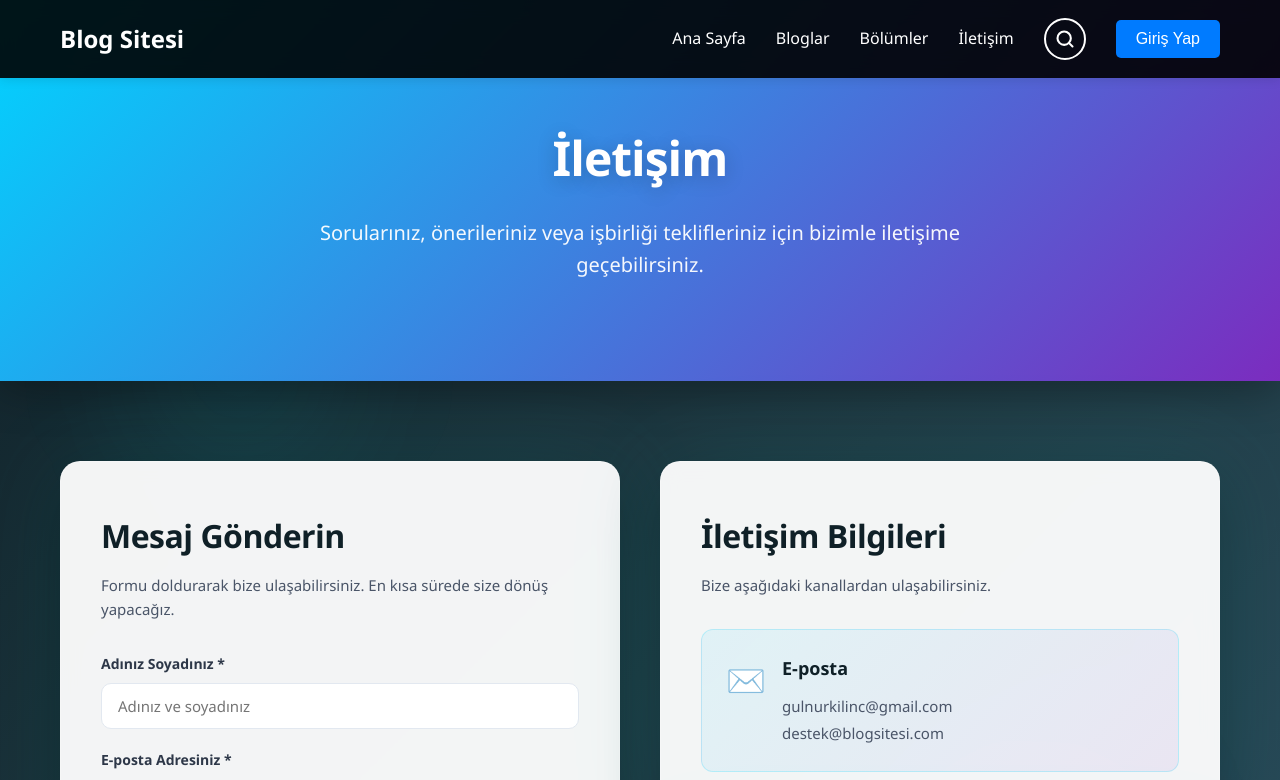
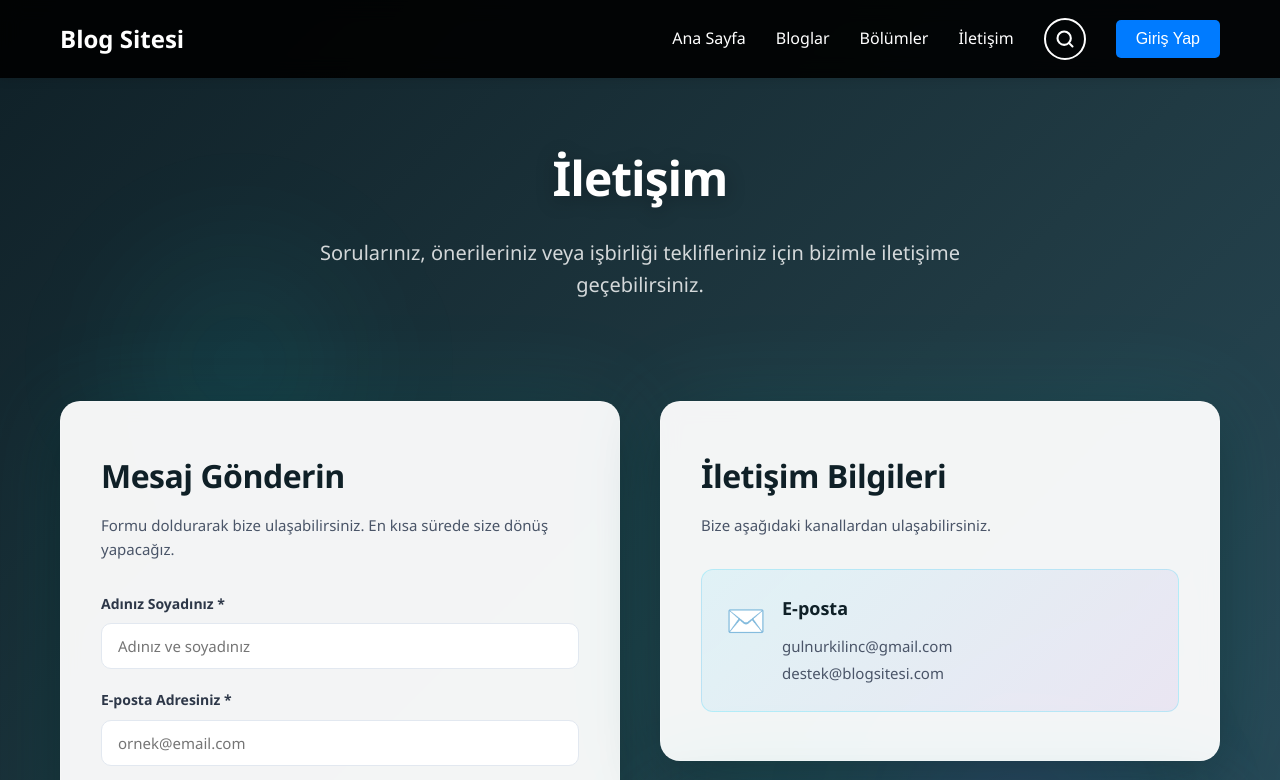
Before and after one commit to gulnurkilinc/full-stack, a React (Create React App) app in the folder frontend/: page /contact in a window 1280 px wide. Shown: the top 780 px of the page. Built offline with nearby package versions, Linux system fonts and the light colour scheme.

Commit message:
contact version 2

```diff
--- a/frontend/src/pages/contact/contact.js
+++ b/frontend/src/pages/contact/contact.js
@@ -89,12 +89,10 @@ const Contact = () => {
 
       {/* Hero Section */}
       <section style={{
-        background: 'linear-gradient(135deg, #00d4ff 0%, #7b2cbf 100%)',
         color: 'white',
-        padding: '120px 0 100px',
+        padding: '140px 0 60px',
         textAlign: 'center',
-        position: 'relative',
-        boxShadow: '0 10px 40px rgba(0, 0, 0, 0.3)'
+        position: 'relative'
       }}>
         <div className="container">
           <h1 style={{
@@ -102,7 +100,8 @@ const Contact = () => {
             marginBottom: '20px',
             fontWeight: '700',
             letterSpacing: '-1px',
-            textShadow: '0 4px 20px rgba(0, 0, 0, 0.2)'
+            textShadow: '0 4px 20px rgba(0, 0, 0, 0.3)',
+            color: 'white'
           }}>
             İletişim
           </h1>
@@ -111,8 +110,9 @@ const Contact = () => {
             maxWidth: '700px',
             margin: '0 auto',
             lineHeight: '1.6',
-            opacity: '0.95',
-            fontWeight: '400'
+            opacity: '0.9',
+            fontWeight: '400',
+            color: 'rgba(255, 255, 255, 0.9)'
           }}>
             Sorularınız, önerileriniz veya işbirliği teklifleriniz için bizimle iletişime geçebilirsiniz.
           </p>
@@ -120,7 +120,7 @@ const Contact = () => {
       </section>
 
       {/* Contact Content */}
-      <section style={{ padding: '80px 0', position: 'relative', zIndex: 1 }}>
+      <section style={{ padding: '40px 0 80px', position: 'relative', zIndex: 1 }}>
         <div className="container">
           <div style={{
             display: 'grid',
@@ -337,7 +337,7 @@ const Contact = () => {
                     fontWeight: '600',
                     background: isSubmitting
                       ? '#cbd5e0'
-                      : 'linear-gradient(135deg, #40c8e3 0%, #7b2cbf 100%)',
+                      : 'linear-gradient(135deg, #00d4ff 0%, #7b2cbf 100%)',
                     color: 'white',
                     border: 'none',
                     borderRadius: '10px',
```
